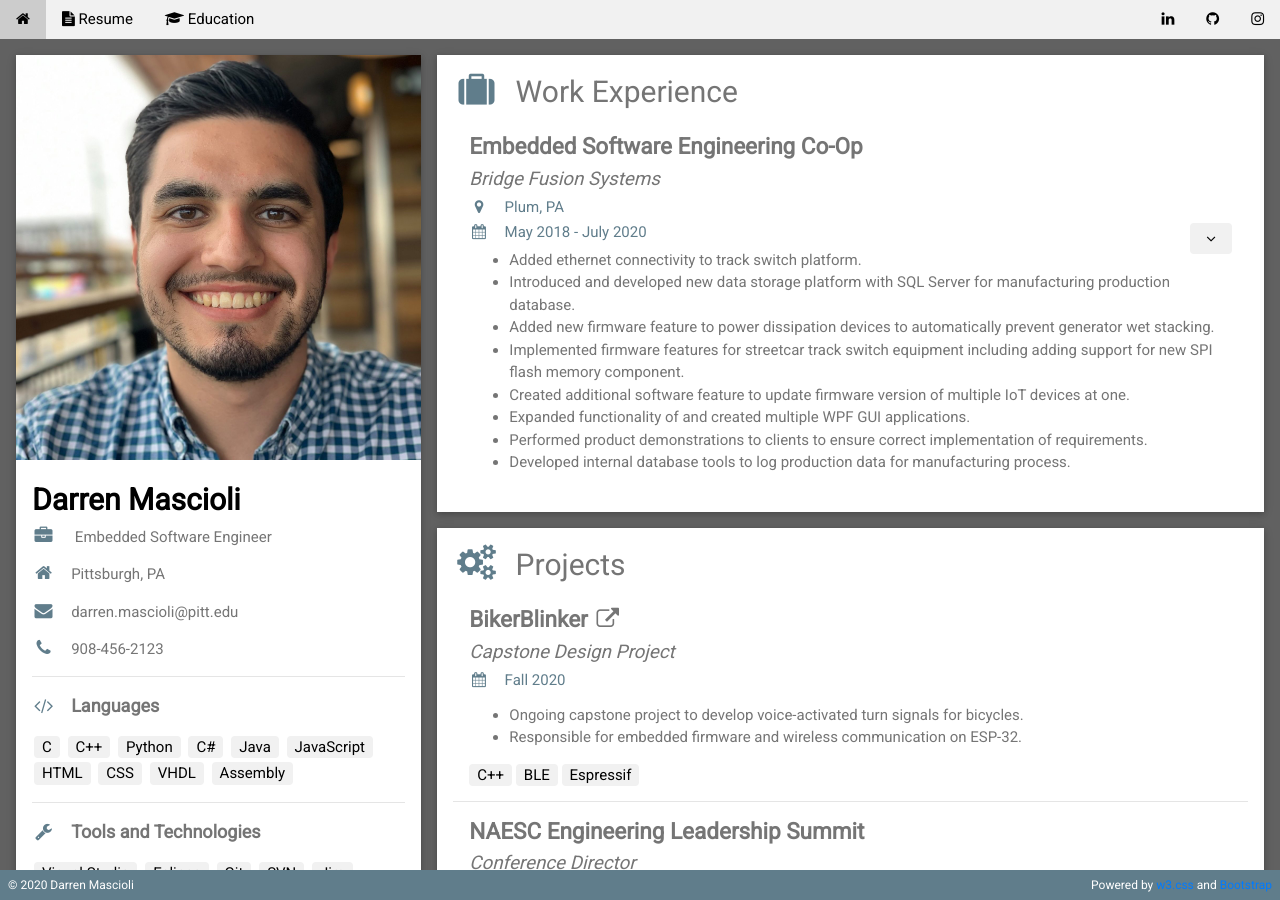
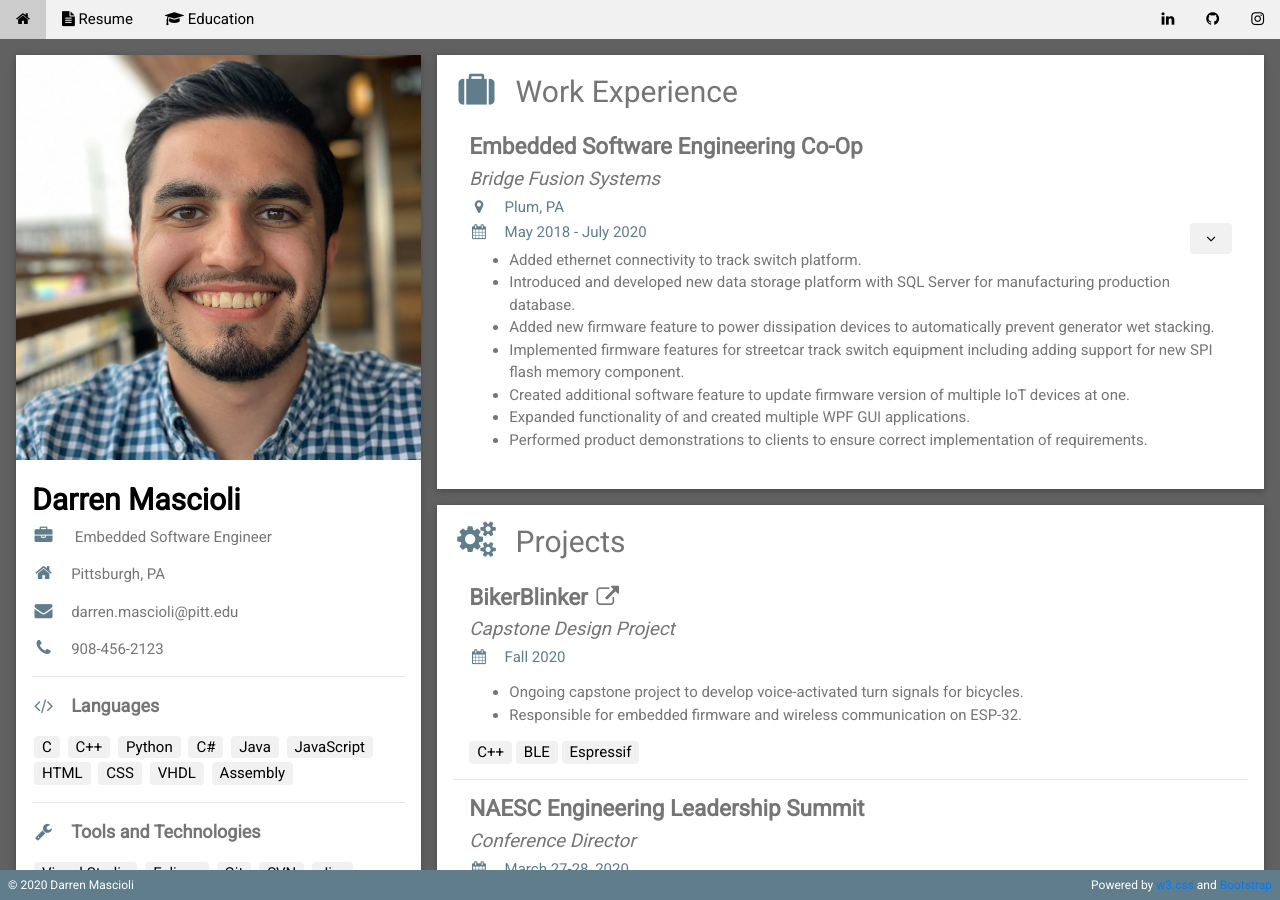
Before and after one commit to dmascioli/dmascioli.github.io, a Jekyll site: the page built from index.html, in a window 1280 px wide and 900 px high. Built offline with Jekyll 4.4.1, drawn with Linux system fonts in a browser that asks for light colours.

Commit message:
quick fix, repeated a line

```diff
--- a/_includes/home/work.html
+++ b/_includes/home/work.html
@@ -31,8 +31,6 @@
                 <li>Expanded functionality of and created multiple WPF GUI applications. </li>
                 <li>Performed product demonstrations to clients to ensure correct implementation of
                     requirements.</li>
-                <li>Developed internal database tools to log production data for manufacturing process.
-                </li>
             </ul>
         </div>
         <div class="collapse" id="intern_projects">
```
